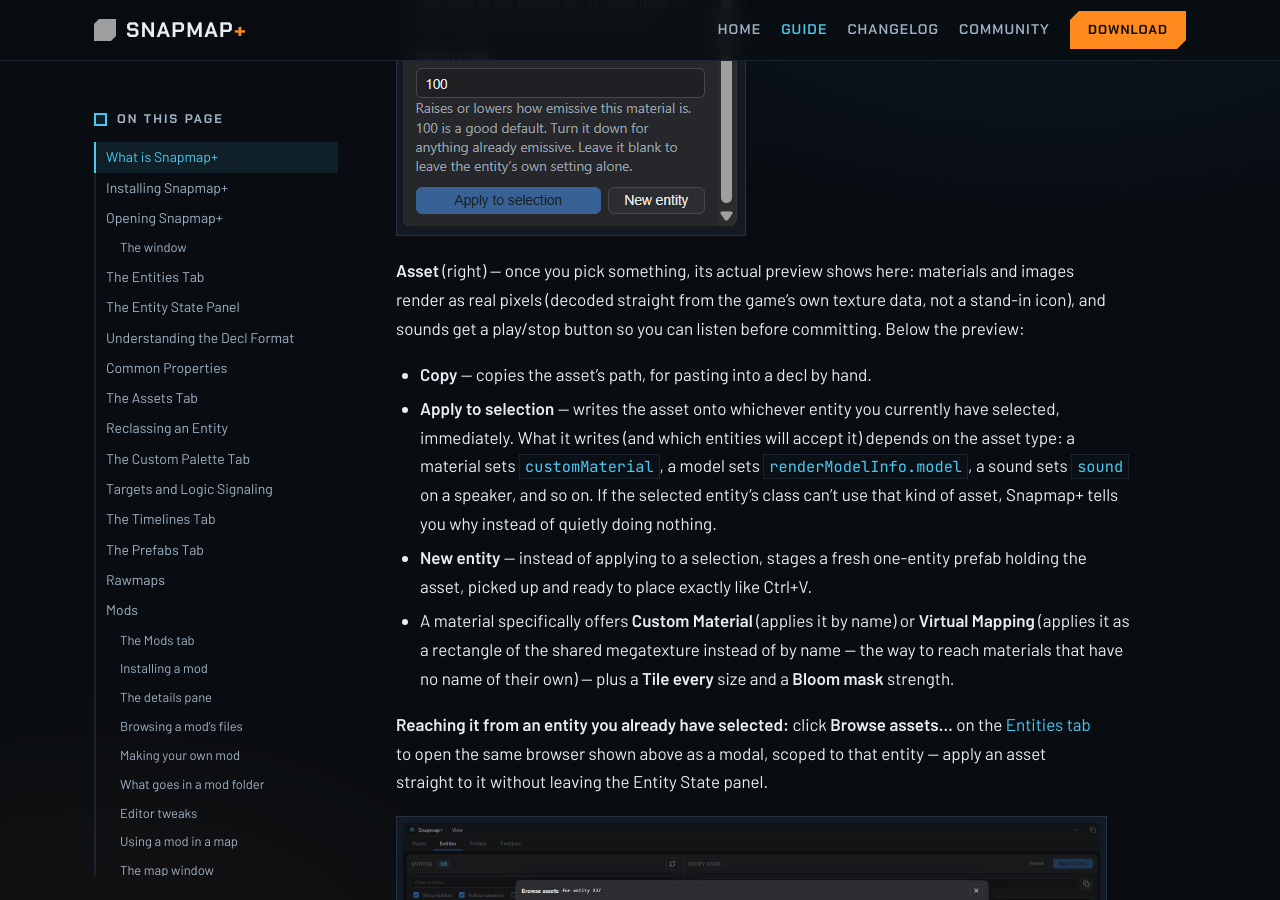
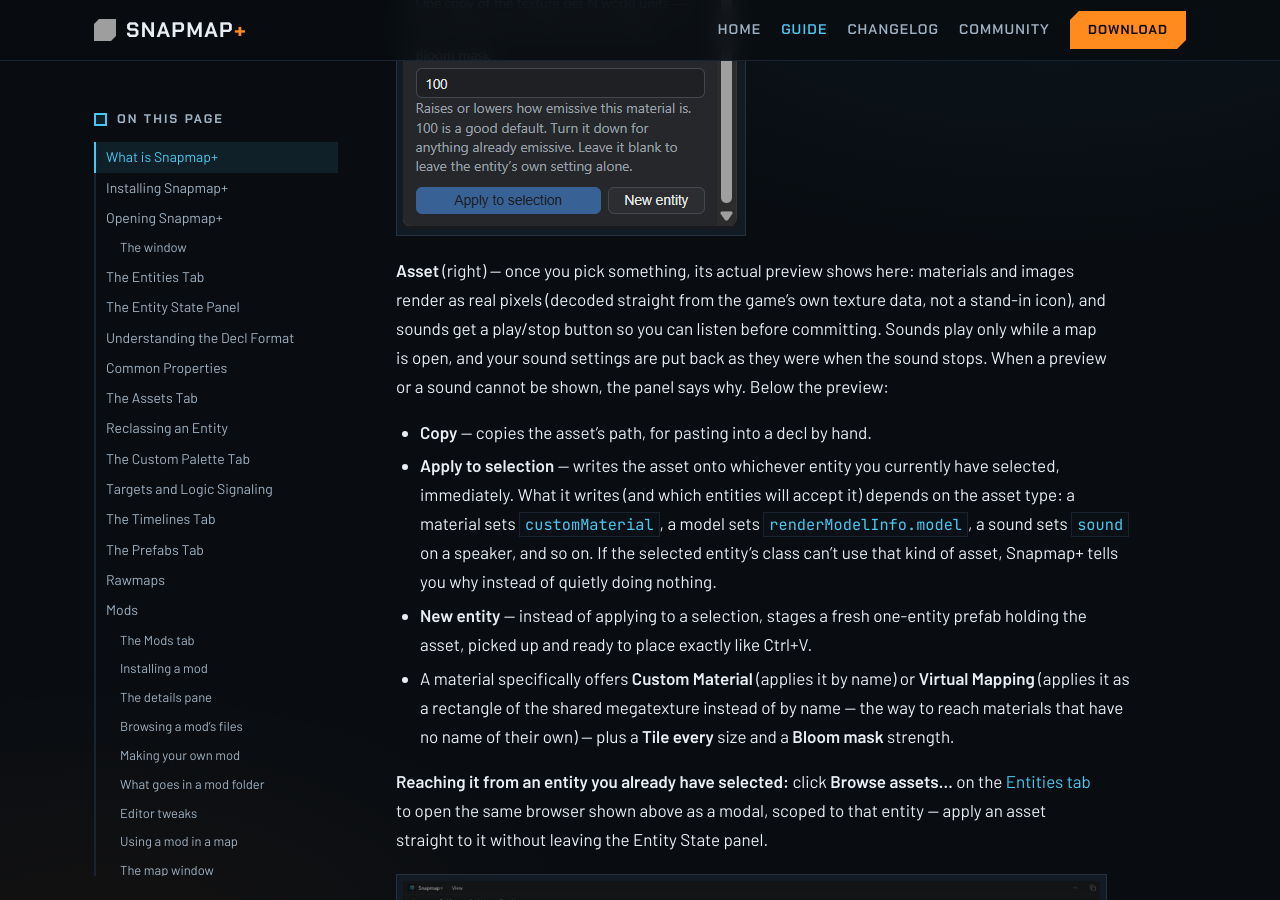
Before and after one commit to doom-snapmap/snapmap-web, a Jekyll site: the page built from site/snapmap-plus-guide.md, in a window 1280 px wide and 900 px high, scrolled down 15396 px. Built offline with Jekyll 4.4.1, drawn with Linux system fonts in a browser that asks for light colours; some of the changed text lies outside the part shown; grey boxes are pictures that could not be loaded.

Commit message:
Bring the Assets and Timelines tabs up to date
The asset preview says when sounds play and why a preview fails; the Timelines tab names its tabs and buttons as they now read.

```diff
--- a/site/snapmap-plus-guide.md
+++ b/site/snapmap-plus-guide.md
@@ -382,7 +382,9 @@ land on the thing you want.
 
 **Asset** (right) — once you pick something, its actual preview shows here: materials and images render
 as real pixels (decoded straight from the game's own texture data, not a stand-in icon), and sounds get a
-play/stop button so you can listen before committing. Below the preview:
+play/stop button so you can listen before committing. Sounds play only while a map is open, and your
+sound settings are put back as they were when the sound stops. When a preview or a sound cannot be
+shown, the panel says why. Below the preview:
 
 - **Copy** — copies the asset's path, for pasting into a decl by hand.
 - **Apply to selection** — writes the asset onto whichever entity you currently have selected, immediately.
@@ -535,12 +537,11 @@ A Timeline is organized into **entity events** and **eventcalls**. For every ent
 you add one entity-event tab; under that tab, you add one eventcall per script you want to run on that
 entity.
 
-- The **+** tab adds a new entity-event tab, labeled **Item N** (matching the underlying decl's own
-  `item[N]` numbering).
+- The **+** tab adds a new entity-event tab, labeled with the name (or ID) of the entity it runs on.
 - **Runs on** picks which entity that tab's eventcalls apply to — type an ID, pick from the dropdown, or
   select the entity in the SnapMap editor and click **Use current selection** (exactly one entity must be
   selected for that to work).
-- **Add Eventcall** appends a new, blank script call under the current tab.
+- **Add event** appends a new, blank script call under the current tab.
 - Each eventcall has a **Time** (milliseconds of delay between the Timeline firing and this eventcall
   running — can be left blank) and an event/script name — type to search, or pick from the dropdown. Once
   a script is picked, its specific parameters appear below it as proper typed fields (a checkbox for a
```
Also changed, not shown: other parts of site/snapmap-plus-guide.md (+1 -1 lines).
